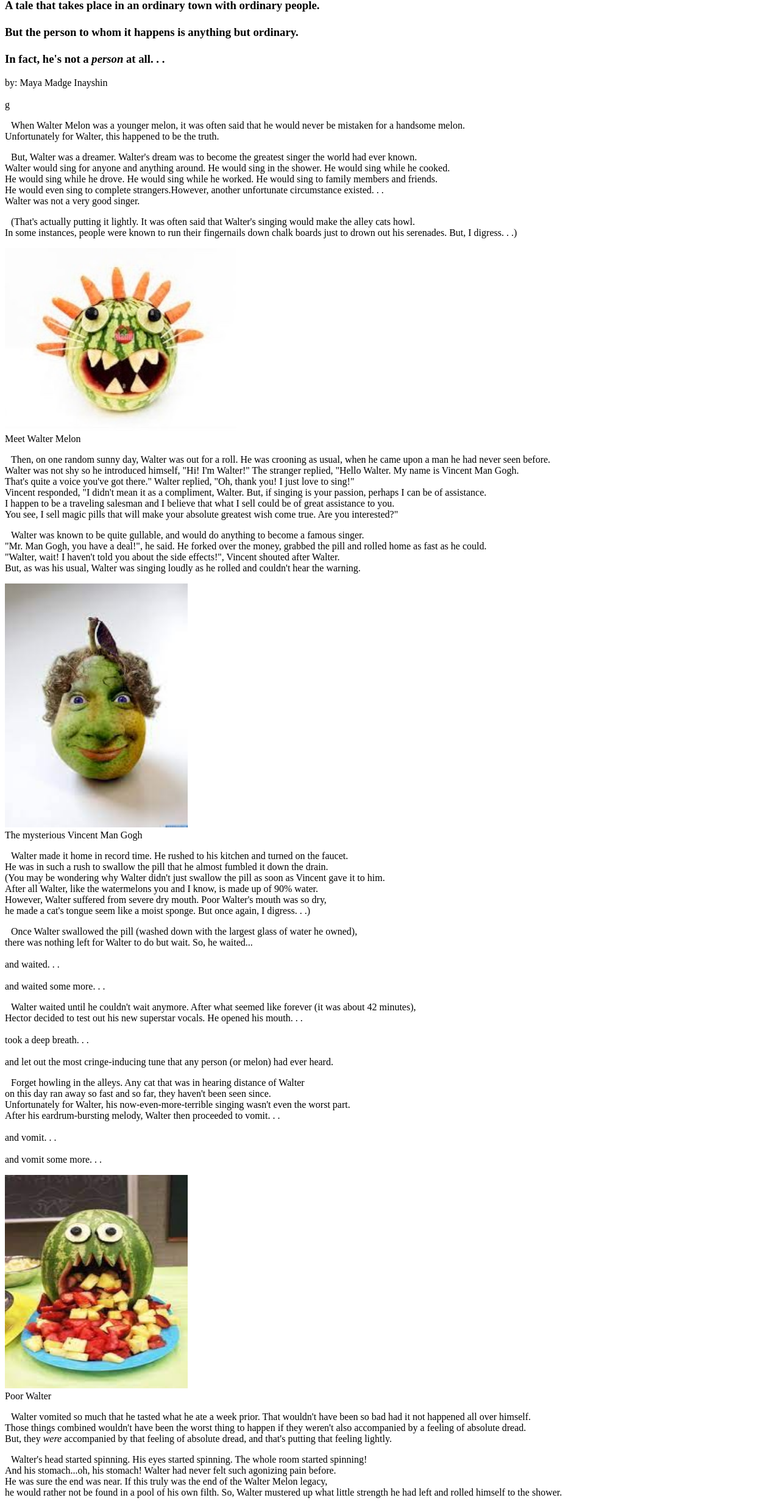
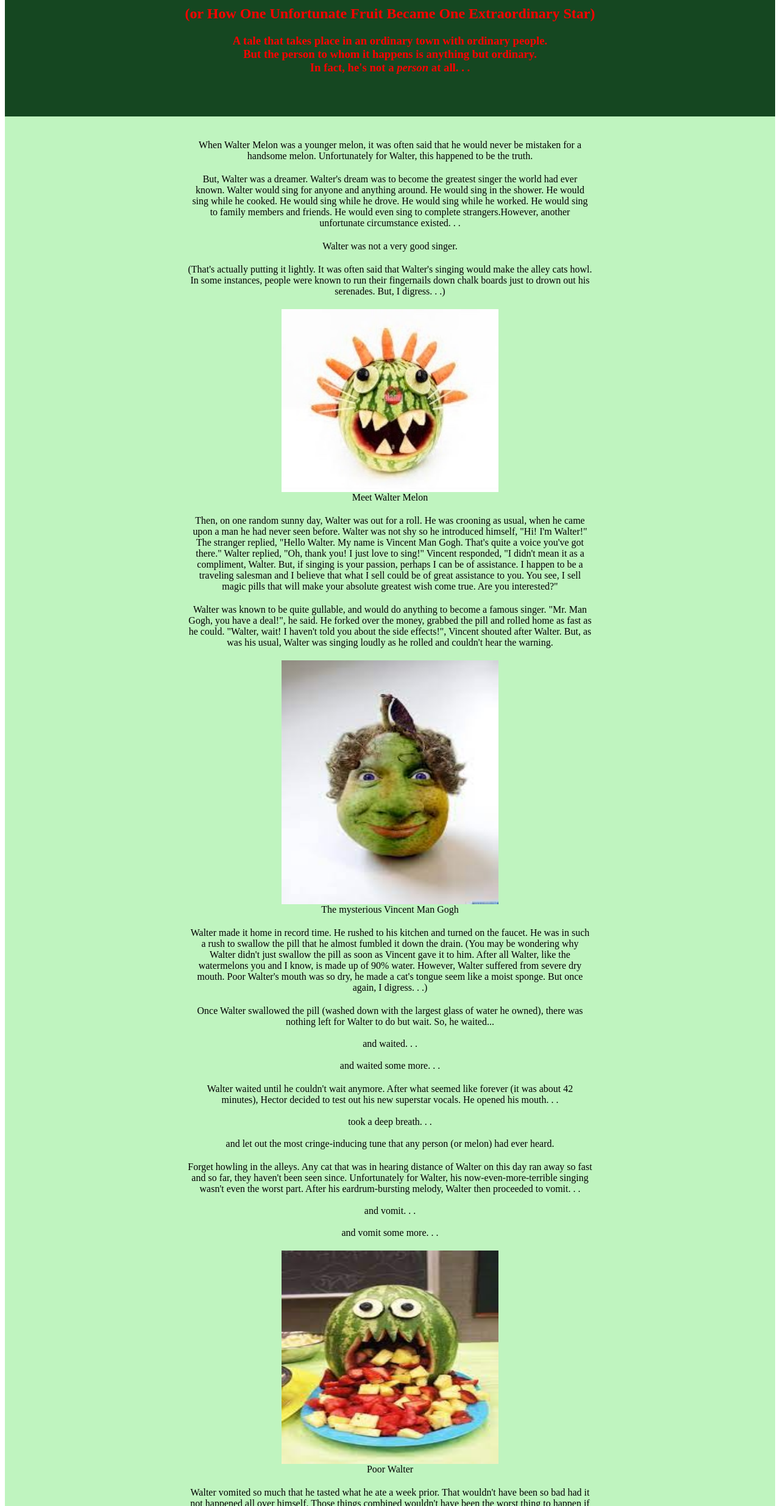
Before and after one commit to Comcast-Round-3-2021-2022/js-assignment-4-html-me-something-mhilt200, a website: page index.html in a window 1280 px wide. Shown: the part 129-2599 px from the top of the page at 61% size. Drawn offline with Linux system fonts and the light colour scheme.

Commit message:
finished product (entity failing for some reason

```diff
--- a/index.html
+++ b/index.html
@@ -7,147 +7,161 @@
    </head>
 
    <body>
-      <main>
-      <header>
+      <header id="mainHeading">
          <h1>The Ballad of Walter Melon</h1>
          <h2>(or How One Unfortunate Fruit Became One Extraordinary Star)</h2>
          <h3>
-            A tale that takes place in an ordinary town with ordinary people. <br><br>
-            But the person to whom it happens is anything but ordinary. <br><br>
+            A tale that takes place in an ordinary town with ordinary people. <br>
+            But the person to whom it happens is anything but ordinary. <br>
             In fact, he's not a <em>person</em> at all. . .
          </h3>
-         <footer>by: Maya Madge Inayshin</footer><br>
       </header>
-g
+
+      <main>
          <div class = "waltersBallad">
-         <article class = "meetWalter">
+            <article class = "meetWalter"><br>
                <p>
-               When Walter Melon was a younger melon, it was often said that he would never be mistaken for a handsome melon. <br>
-               Unfortunately for Walter, this happened to be the truth.
+                  When Walter Melon was a younger melon, it was often said that he would never be mistaken for a handsome melon. Unfortunately for Walter, this happened to be the truth.
                </p>
                <p>
-               But, Walter was a dreamer. Walter's dream was to become the greatest singer the world had ever known. <br>
-               Walter would sing for anyone and anything around. He would sing in the shower. He would sing while he cooked. <br>
-               He would sing while he drove. He would sing while he worked. He would sing to family members and friends. <br>
-               He would even sing to complete strangers.However, another unfortunate circumstance existed. . . <br>
+                  But, Walter was a dreamer. Walter's dream was to become the greatest singer the world had ever known. Walter would sing for anyone and anything around. He would sing in the shower. He would sing while he cooked. He would sing while he drove. He would sing while he worked. He would sing to family members and friends. He would even sing to complete strangers.However, another unfortunate circumstance existed. . .
+               </p>
+               <p>
                   Walter was not a very good singer.
                </p>
                <p>
-               (That's actually putting it lightly. It was often said that Walter's singing would make the alley cats howl. <br>
-               In some instances, people were known to run their fingernails down chalk boards just to drown out his serenades. But, I digress. . .)
+                  (That's actually putting it lightly. It was often said that Walter's singing would make the alley cats howl. In some instances, people were known to run their fingernails down chalk boards just to drown out his serenades. But, I digress. . .)
                </p>
-
+               <figure>
                   <img id = "walterMelon" src="images/72452A80-CD5B-4351-9934-84F6028CB0BE_4_5005_c.jpeg" width="380" height="300">
-            <div class="caption">Meet Walter Melon</div>
+                  <figcaption>Meet Walter Melon</figcaption>
+               </figure>
             </article>
 
             <article class = "meetVincent">
                <p>
-               Then, on one random sunny day, Walter was out for a roll. He was crooning as usual, when he came upon a man he had never seen before. <br>
-               Walter was not shy so he introduced himself, "Hi! I'm Walter!" The stranger replied, "Hello Walter. My name is Vincent Man Gogh. <br>
-               That's quite a voice you've got there." Walter replied, "Oh, thank you! I just love to sing!" <br>
-               Vincent responded, "I didn't mean it as a compliment, Walter. But, if singing is your passion, perhaps I can be of assistance. <br>
-               I happen to be a traveling salesman and I believe that what I sell could be of great assistance to you. <br>
+                  Then, on one random sunny day, Walter was out for a roll. He was crooning as usual, when he came upon a man he had never seen before.
+                  Walter was not shy so he introduced himself, "Hi! I'm Walter!" The stranger replied, "Hello Walter. My name is Vincent Man Gogh.
+                  That's quite a voice you've got there." Walter replied, "Oh, thank you! I just love to sing!"
+                  Vincent responded, "I didn't mean it as a compliment, Walter. But, if singing is your passion, perhaps I can be of assistance.
+                  I happen to be a traveling salesman and I believe that what I sell could be of great assistance to you.
                   You see, I sell magic pills that will make your absolute greatest wish come true. Are you interested?"
                </p>
                <p>
-               Walter was known to be quite gullable, and would do anything to become a famous singer. <br>
-               "Mr. Man Gogh, you have a deal!", he said. He forked over the money, grabbed the pill and rolled home as fast as he could. <br>
-               "Walter, wait! I haven't told you about the side effects!", Vincent shouted after Walter. <br>
+                  Walter was known to be quite gullable, and would do anything to become a famous singer.
+                  "Mr. Man Gogh, you have a deal!", he said. He forked over the money, grabbed the pill and rolled home as fast as he could.
+                  "Walter, wait! I haven't told you about the side effects!", Vincent shouted after Walter.
                   But, as was his usual, Walter was singing loudly as he rolled and couldn't hear the warning.
                </p>
-
+               <figure>
                   <img id = "badMelon" src="images/badMelon.jpg" width="300" height="400">
-            <div class="caption">The mysterious Vincent Man Gogh</div>
+                  <figcaption>The mysterious Vincent Man Gogh</figcaption>
+               </figure>
             </article>
 
             <article class = "walterAches">
                <p>
-               Walter made it home in record time. He rushed to his kitchen and turned on the faucet. <br>
-               He was in such a rush to swallow the pill that he almost fumbled it down the drain. <br>
-               (You may be wondering why Walter didn't just swallow the pill as soon as Vincent gave it to him. <br>
-               After all Walter, like the watermelons you and I know, is made up of 90% water. <br>
-               However, Walter suffered from severe dry mouth. Poor Walter's mouth was so dry, <br>
+                  Walter made it home in record time. He rushed to his kitchen and turned on the faucet.
+                  He was in such a rush to swallow the pill that he almost fumbled it down the drain.
+                  (You may be wondering why Walter didn't just swallow the pill as soon as Vincent gave it to him.
+                  After all Walter, like the watermelons you and I know, is made up of 90% water.
+                  However, Walter suffered from severe dry mouth. Poor Walter's mouth was so dry,
                   he made a cat's tongue seem like a moist sponge. But once again, I digress. . .)
                </p>
                <p>
-               Once Walter swallowed the pill (washed down with the largest glass of water he owned), <br>
-               there was nothing left for Walter to do but wait. So, he waited... <br><br>
-               and waited. . . <br><br>
+                  Once Walter swallowed the pill (washed down with the largest glass of water he owned),
+                  there was nothing left for Walter to do but wait. So, he waited...<br><br>
+                  and waited. . .<br><br>
                   and waited some more. . .
                </p>
                <p>
-               Walter waited until he couldn't wait anymore. After what seemed like forever (it was about 42 minutes), <br>
+                  Walter waited until he couldn't wait anymore. After what seemed like forever (it was about 42 minutes),
                   Hector decided to test out his new superstar vocals. He opened his mouth. . .<br><br>
                   took a deep breath. . .<br><br>
                   and let out the most cringe-inducing tune that any person (or melon) had ever heard.
                </p>
                <p>
-               Forget howling in the alleys. Any cat that was in hearing distance of Walter <br>
-               on this day ran away so fast and so far, they haven't been seen since. <br>
-               Unfortunately for Walter, his now-even-more-terrible singing wasn't even the worst part. <br>
+                  Forget howling in the alleys. Any cat that was in hearing distance of Walter
+                  on this day ran away so fast and so far, they haven't been seen since.
+                  Unfortunately for Walter, his now-even-more-terrible singing wasn't even the worst part.
                   After his eardrum-bursting melody, Walter then proceeded to vomit. . . <br><br>
                   and vomit. . . <br><br>
                   and vomit some more. . .
                </p>
 
+               <figure>
                   <img id = "sickMelon" src="images/sickMelon.jpg" width="300" height="350">
-            <div class="caption">Poor Walter</div>
-
+                  <figcaption>Poor Walter</figcaption>
+               </figure>
                <p>
-               Walter vomited so much that he tasted what he ate a week prior. That wouldn't have been so bad had it not happened all over himself. <br>
-               Those things combined wouldn't have been the worst thing to happen if they weren't also accompanied by a feeling of absolute dread. <br>
+                  Walter vomited so much that he tasted what he ate a week prior. That wouldn't have been so bad had it not happened all over himself.
+                  Those things combined wouldn't have been the worst thing to happen if they weren't also accompanied by a feeling of absolute dread.
                   But, they <em>were</em> accompanied by that feeling of absolute dread, and that's putting that feeling lightly.
                </p>
                <p>
-               Walter's head started spinning. His eyes started spinning. The whole room started spinning! <br>
-               And his stomach...oh, his stomach! Walter had never felt such agonizing pain before. <br>
-               He was sure the end was near. If this truly was the end of the Walter Melon legacy, <br>
+                  Walter's head started spinning. His eyes started spinning. The whole room started spinning!
+                  And his stomach...oh, his stomach! Walter had never felt such agonizing pain before.
+                  He was sure the end was near. If this truly was the end of the Walter Melon legacy,
                   he would rather not be found in a pool of his own filth. So, Walter mustered up what little strength he had left and rolled himself to the shower.
                </p>
-
+               <figure>
                   <img id = "cleanMelon" src="images/cleanMelon.jpg" width="300" height="350">
-            <div class="caption">Walter feeling like death is near</div>
+                  <figcaption>Walter feeling like death is near</figcaption>
+               </figure>
 
                <p>
-               Walter managed to clean himself up and roll his way to bed, where he passed out, feeling like he was knocking on death's door. <br>
+                  Walter managed to clean himself up and roll his way to bed, where he passed out, feeling like he was knocking on death's door.
                   Walter's dreams that evening were very, <em>very</em> interesting. . .
                </p>
             </article>
 
             <article class = "famousWalter">
                <p>
-               When Walter woke up the next day, he felt better. In fact, he felt <em>much</em> better! <br>
-               His head wasn't spinning. His stomach didn't feel like it was turned inside out. <br>
-               Walter felt better than he'd ever felt in his entire life! Walter shot out of bed, rolled to the bathroom, <br>
+                  When Walter woke up the next day, he felt better. In fact, he felt <em>much</em> better!
+                  His head wasn't spinning. His stomach didn't feel like it was turned inside out.
+                  Walter felt better than he'd ever felt in his entire life! Walter shot out of bed, rolled to the bathroom,
                   and looked in the mirror. He looked the same as he always did but something felt different.
                </p>
                <p>
-               He felt a confidence he'd only ever dreamt of. He felt...he felt...he felt like he wanted to sing! <br>
-               So he sang. He sang high notes <em>and</em> low notes. He sang alto <em>and</em> soprano. <br>
-               He sang country. He sang pop. He sang rock. He sang R & B. He sang the hits. He sang the deep cuts. <br>
+                  He felt a confidence he'd only ever dreamt of. He felt...<br><br>
+                  He felt...<br><br>
+                  He felt like he wanted to sing!!<br><br>
+               </p>
+               <p>
+                  So he sang. He sang high notes <em>and</em> low notes. He sang alto <em>and</em> soprano.
+                  He sang country. He sang pop. He sang rock. He sang R & B. He sang the hits. He sang the deep cuts.
                   He sang loud and proud...and he sounded great!
                </p>
                <p>
-               Melons from all over the world came to listen to Walter sing. He became a mega-star! <br>
-               He set records for albums sold. He set records for audience sizes. <br>
+                  Melons from all over the world came to listen to Walter sing. He became a mega-star!
+                  He set records for albums sold. He set records for audience sizes.
                   He was loved the world over. There wasn't a melon in the world who wasn't a fan of Walter Melon.
                </p>
-
-            <img id = "singingMelon" src="images/singingMelon.jpg" width="300" height="300"><img src="images/applause.jpg" width="600" height="300">
-            <div class="caption">Walter's got pipes!</div>
+               <figure>
+                  <img id = "singingMelon" src="images/singingMelon.jpg" width="300" height="300">
+                  <figcaption>Walter's got pipes!</figcaption>
+                  <img src="images/applause.jpg" width="600" height="300">
+               </figure>
 
                <p>
-               Setting attendance and albums-sold records wouldn't be the only records set by Walter. <br>
-               He would go on to make more money than any singing melon ever had...and grew tired of being so hideous-looking. <br>
+                  Setting attendance and albums-sold records wouldn't be the only records set by Walter.
+                  He would go on to make more money than any singing melon ever had...and grew tired of being so hideous-looking.
                   So, Walter set one more record. He set the record for spending the most amount of money ever spent on plastic surgery.
                </p>
-
+               <figure>
                   <img id = "handsomeMelon" src="images/handsomeMelon.jpg" width="275" height="375">
-            <div class="caption">&#36&#36&#36 Walter today &#36&#36&#36</div>
+                  <figcaption>&#36&#36&#36 Walter today &#36&#36&#36</figcaption>
+               </figure>
             </article>
 
          </div>
       </main>
+
+      <footer>
+         <p id="testP" class="funParagraph">
+         written by: Maya Madge Inayshin
+         </p>
+      </footer>
+
    </body>
 </html>
--- a/styles.css
+++ b/styles.css
@@ -1,3 +1,47 @@
+
 p {
-  text-indent: 10px;
+  text-align: center;
+  margin-top: 20px;
+  margin-bottom: 20px;
+  margin-left: 300px;
+  margin-right: 300px;
 }
+
+header {
+  text-align: center;
+  padding-top: 50px;
+  padding-bottom: 50px;
+}
+
+img {
+  display: block;
+  margin-left: auto;
+  margin-right: auto;
+  width: 30%;
+}
+
+figure {
+  text-align: center;
+}
+
+main {
+  background-color: rgb(191, 244, 191);
+}
+
+header {
+  background-color: rgb(21, 71, 33);
+}
+
+body {
+  margin: 8px;
+  font-display: black;
+}
+
+#mainHeading {
+  color: red;
+}
+
+.funParagraph {
+  background-color: rgb(245, 185, 185);
+  color: green;
+}
```
Lines whose indentation alone changed are shown as unchanged.
